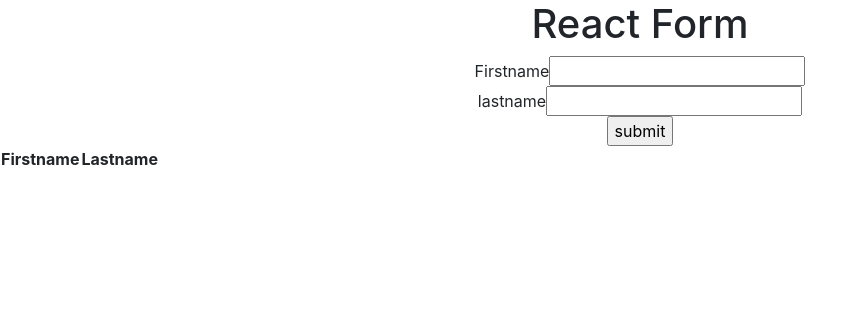
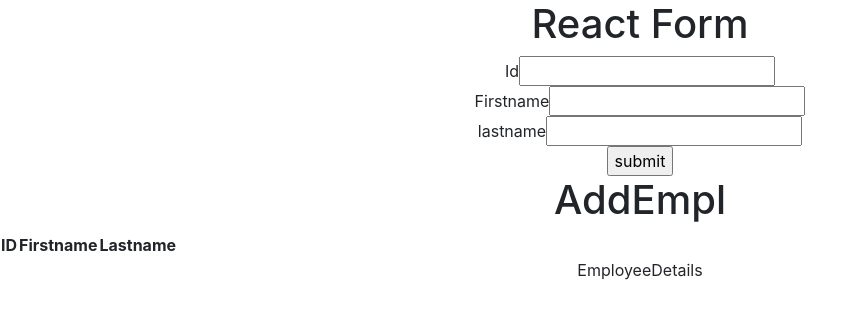
Before and after one commit to VRaj361/React_R, a React (Create React App) app: page /employeeDetails/1 in a window 1280 px wide. Shown: the top 318 px of the page, without its empty margins (0-866 px from the left). Built offline with nearby package versions, Linux system fonts and the light colour scheme.

Commit message:
React form

```diff
--- a/src/App.js
+++ b/src/App.js
@@ -4,8 +4,9 @@ import Home from './components/Home';
 import { ContactUs } from './components/ContactUs';
 import { Movies } from './components/Movies';
 import { Link, Route, Routes } from 'react-router-dom'
-import {MoviesDetail} from './components/MoviesDetail'
+import { MoviesDetail } from './components/MoviesDetail'
 import { ReactForm } from './components/ReactForm';
+import { EmployeeDetails } from './components/EmployeeDetails';
 
 function App() {
   //javascript
@@ -16,14 +17,14 @@ function App() {
   // var st={
   //   color:"red"
   // }//css property
-  var obj=[{
-    name:"patel",
-    age:23,
-    gender:"male"
-  },{
-    name:"fda",
-    age:21,
-    gender:"female"
+  var obj = [{
+    name: "patel",
+    age: 23,
+    gender: "male"
+  }, {
+    name: "fda",
+    age: 21,
+    gender: "female"
   }]//obj array
   // var o={name:"patil",
   // age:21,
@@ -65,11 +66,12 @@ function App() {
       {/* <Home obj={obj}/> */}
 
       {/* <Link className='btn btn-primary' to={'/movies'}>Movies click</Link> */}
-        {<ReactForm/>}
+      {<ReactForm />}
       {/* <Movies/> */}
       <Routes>
-          <Route path="/movies" element={<Movies/>}></Route>
-          <Route path='/movies/moviesdetail/:id' element={<MoviesDetail  />}></Route>
+        {/* <Route path="/movies" element={<Movies />}></Route> */}
+        {/* <Route path='/movies/moviesdetail/:id' element={<MoviesDetail />}></Route> */}
+        <Route path='/employeeDetails/:id' element={<EmployeeDetails />}></Route>
       </Routes>
 
 
--- /dev/null
+++ b/src/components/AddEmpl.js
@@ -0,0 +1,32 @@
+import React from 'react'
+import {Link} from 'react-router-dom'
+import { EmployeeDetails } from './EmployeeDetails'
+export const AddEmpl = (props) => {
+
+
+  return (
+    <div>
+      <h1>AddEmpl</h1>
+      <table>
+        <tr>
+          <th>ID</th>
+          <th>Firstname</th>
+          <th>Lastname</th>
+        </tr>
+        {props.obj.map((obj) => {
+          return (
+            <tr>
+              {/* <Link to={`/employeeDetails`} state={obj}  ><td>{obj.id}</td></Link> */}
+              <td id="cli">{obj.id}</td>
+              <td>{obj.firstname}</td>
+              <td>{obj.lastname}</td>
+            </tr>
+          )
+        })}
+
+      </table>
+
+
+    </div>
+  )
+}
--- /dev/null
+++ b/src/components/EmployeeDetails.js
@@ -0,0 +1,19 @@
+import React from 'react'
+import { useLocation, useParams } from 'react-router-dom'
+
+
+export const EmployeeDetails = () => {
+    var obj=useLocation()
+    var o=obj.state
+  return (
+    <div>EmployeeDetails
+
+        {/* <h2>{obj.id}</h2> */}
+
+        <h2>{o}</h2>
+        {/* <h2>{obj.firstname}</h2> */}
+        {/* <h2>{obj.lastname}</h2> */}
+
+    </div>
+  )
+}
--- a/src/components/ReactForm.js
+++ b/src/components/ReactForm.js
@@ -1,24 +1,37 @@
 import React,{ useState } from "react";
+import { AddEmpl } from "./AddEmpl";
 
 export const ReactForm = () => {
 
     const [firstname, setfirstname] = useState('')
     const [lastname, setlastname] = useState('')
+    const [id, setId] = useState('')
+    const [obj, setobj] = useState([])
+
     const submit=(e)=>{
-        e.preventdefault()
+        e.preventDefault()
         console.log(firstname)
         console.log(lastname)
         console.log(firstname+" "+lastname)
+        var obj1={firstname:firstname,lastname:lastname,id:id}
 
+        setobj([...obj,obj1])
+        console.log(obj);
     }
     const firstnameHandler=(e)=>{
         console.log(e.target.value)
         setfirstname(e.target.value)
     }
+
     return (
         <div>
             <h1>React Form </h1>
             <form onSubmit={submit}>
+                <div>
+                <label for="id">Id</label>
+                    <input type="text" onChange={(e)=>setId(e.target.value)} />
+                    {id}
+                </div>
                 <div>
                     <label for="firstname">Firstname</label>
                     <input type="text" onChange={(e)=>firstnameHandler(e)} />
@@ -31,17 +44,28 @@ export const ReactForm = () => {
                 </div>
                 <input type="submit" value="submit"></input>
             </form>
-            <table>
+            <AddEmpl obj={obj}/>
+
+            {/* {
+                obj.map((obj)=>{
+                    return(
+                        <AddEmpl obj={obj}/>
+                    )
+                })
+            } */}
+
+            {/* <table>
                 <tr>
                     <th>Firstname</th>
                     <th>Lastname</th>
                 </tr>
                 <tr>
-                    <td>{firstname}</td>
-                    <td>{lastname}</td>
+                    // <td>{firstname}</td>
+                    // <td>{lastname}</td>
                 </tr>
 
-            </table>
+            </table> */}
         </div>
+
     );
 };
```
Lines whose indentation alone changed are shown as unchanged.
